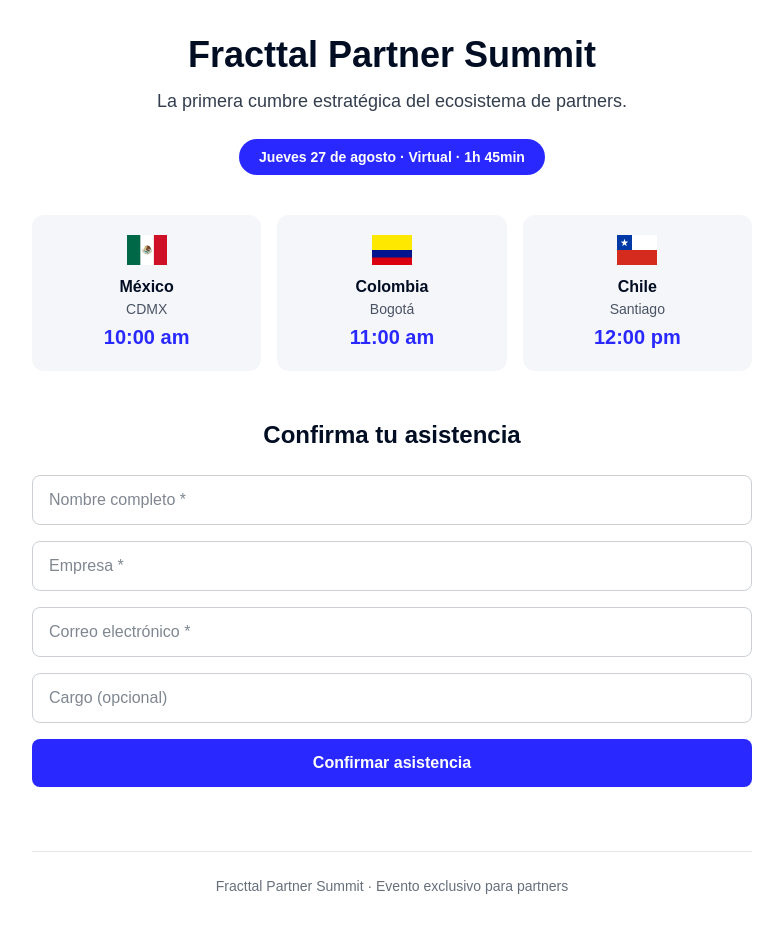
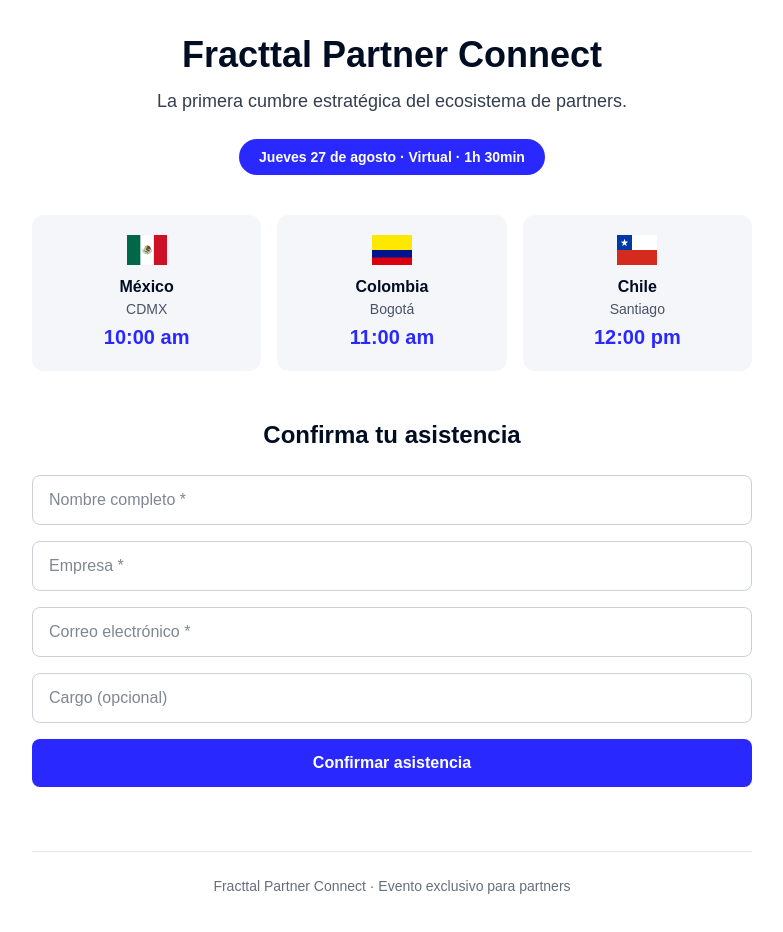
Before and after one commit to gutierrezdiego93-creator/fracttal-summit-rsvp, a Next.js app: page / in a window 1280 px wide. Shown: the part 120-1052 px from the top of the page, without its empty margins (248-1031 px from the left). Built offline with nearby package versions, Linux system fonts and the light colour scheme.

Commit message:
Nombre Fracttal Partner Connect y duración 1h 30min

```diff
--- a/app/layout.tsx
+++ b/app/layout.tsx
@@ -3,7 +3,7 @@ import "flag-icons/css/flag-icons.min.css";
 import "./globals.css";
 
 export const metadata: Metadata = {
-  title: "Fracttal Partner Summit",
+  title: "Fracttal Partner Connect",
   description:
     "La primera cumbre estratégica del ecosistema de partners. Jueves 27 de agosto — evento virtual.",
 };
--- a/app/page.tsx
+++ b/app/page.tsx
@@ -14,14 +14,14 @@ export default function Home() {
         <img src="/logo.png" alt="Fracttal Partners" width={220} />
 
         <h1 className="mt-8 text-4xl font-bold text-[#000D22]">
-          Fracttal Partner Summit
+          Fracttal Partner Connect
         </h1>
         <p className="mt-3 text-lg text-[#000D22]/80">
           La primera cumbre estratégica del ecosistema de partners.
         </p>
 
         <p className="mt-6 inline-block rounded-full bg-[#2929FF] px-5 py-2 text-sm font-bold text-white">
-          Jueves 27 de agosto · Virtual · 1h 45min
+          Jueves 27 de agosto · Virtual · 1h 30min
         </p>
       </header>
 
@@ -49,7 +49,7 @@ export default function Home() {
       </section>
 
       <footer className="mt-16 border-t border-[#000D22]/10 pt-6 text-center text-sm text-[#000D22]/60">
-        Fracttal Partner Summit · Evento exclusivo para partners
+        Fracttal Partner Connect · Evento exclusivo para partners
       </footer>
     </main>
   );
```
